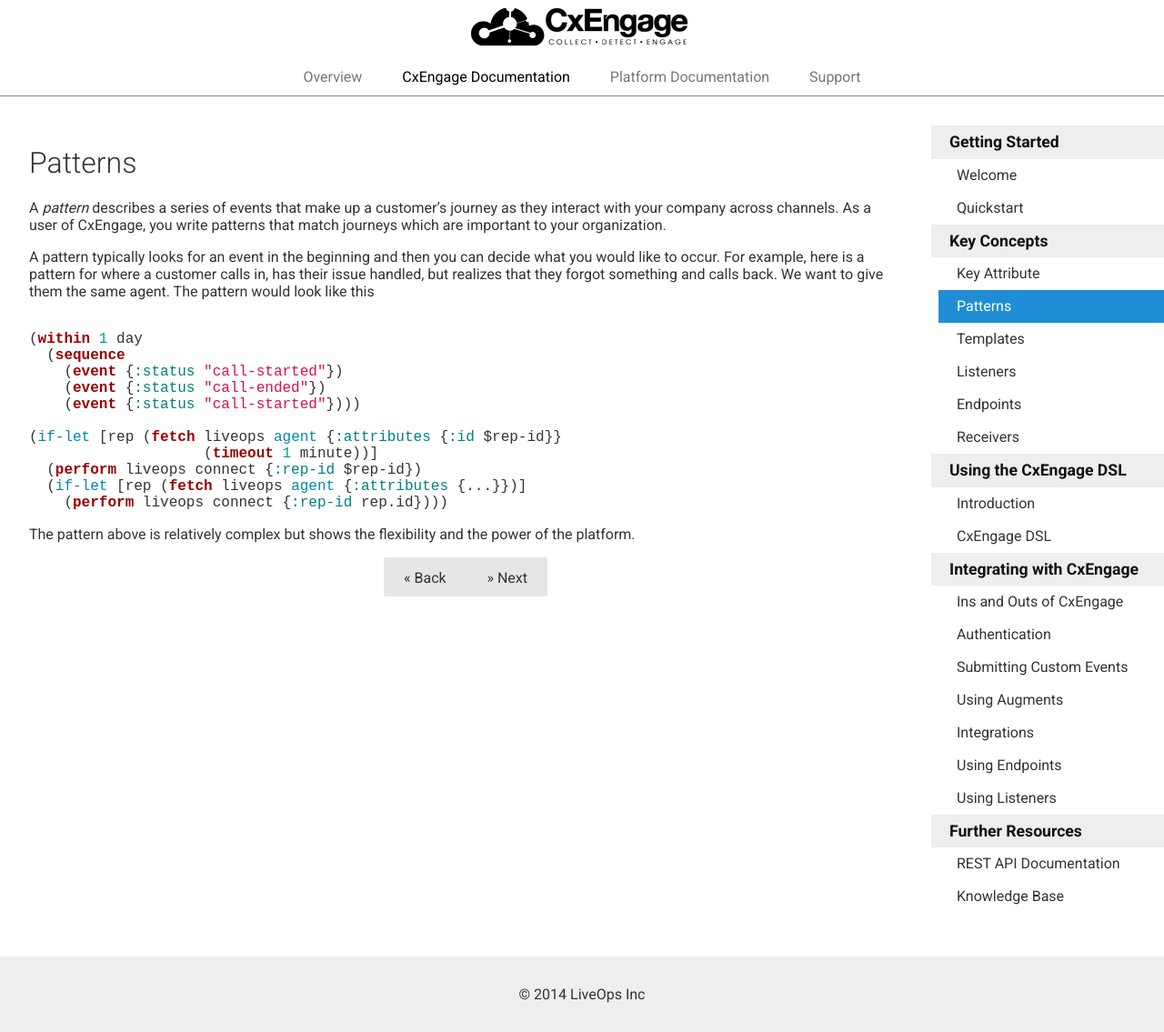
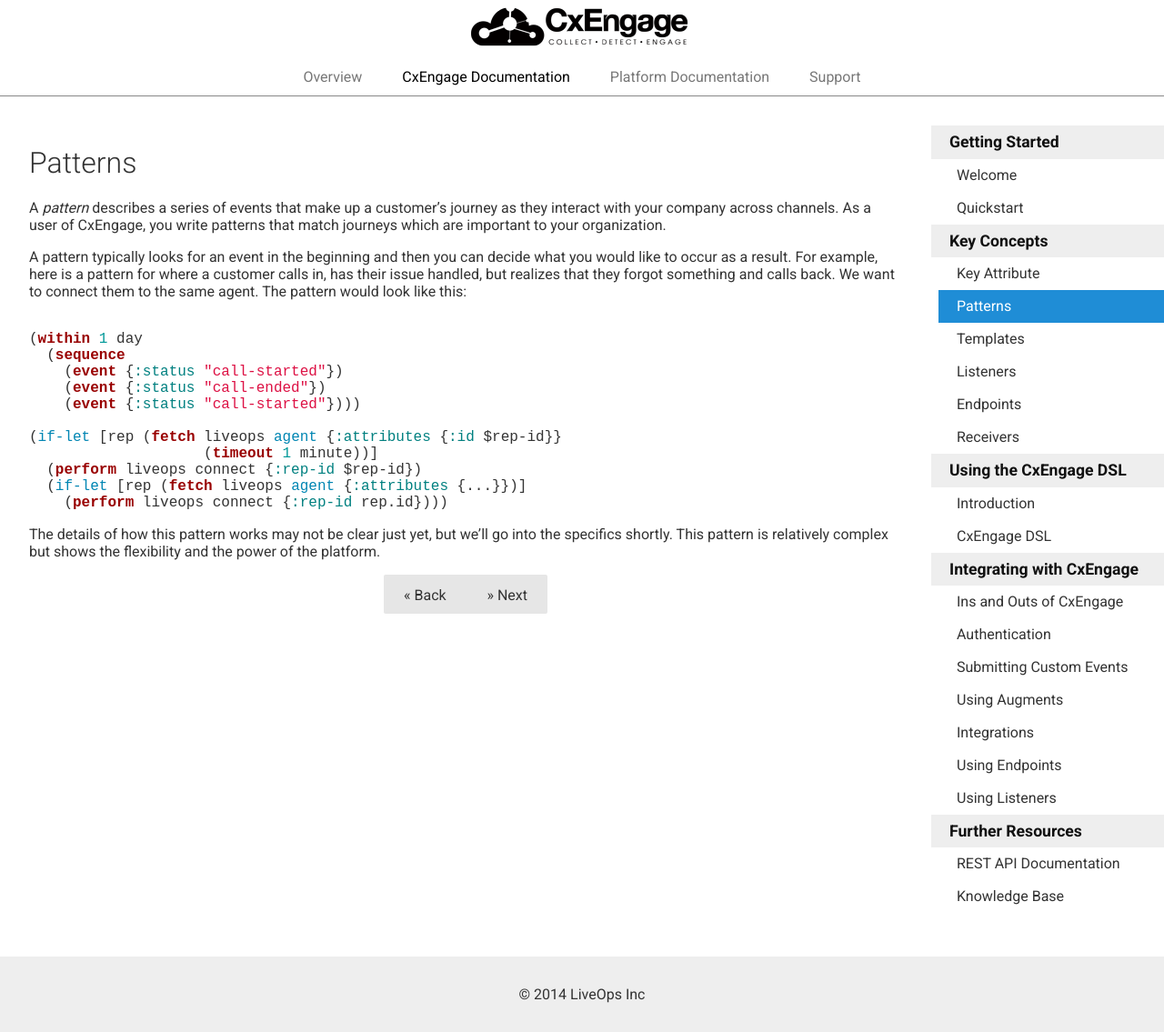
Before and after one commit to ianbishop/userevents.github.io, a Jekyll site: the page built from 4.2/docs/patterns.md, in a window 1280 px wide. Shown: the whole page at 91% size. Built offline with Jekyll 4.4.1, drawn with Linux system fonts in a browser that asks for light colours; Markdown is read by kramdown in place of the engine named in the settings.

Commit message:
Changed some wording

```diff
--- a/4.2/docs/patterns.md
+++ b/4.2/docs/patterns.md
@@ -12,8 +12,7 @@
 they interact with your company across channels. As a user of CxEngage, you
 write patterns that match journeys which are important to your organization.
 
-A pattern typically looks for an event in the beginning and then you can decide what you would like to occur. For example,
-here is a pattern for where a customer calls in, has their issue handled, but realizes that they forgot something and calls back. We want to give them the same agent. The pattern would look like this
+A pattern typically looks for an event in the beginning and then you can decide what you would like to occur as a result. For example, here is a pattern for where a customer calls in, has their issue handled, but realizes that they forgot something and calls back. We want to connect them to the same agent. The pattern would look like this:
 
 {% highlight clojure %}
 (within 1 day
@@ -29,4 +28,4 @@
     (perform liveops connect {:rep-id rep.id})))
 {% endhighlight %}
 
-The pattern above is relatively complex but shows the flexibility and the power of the platform.
+The details of how this pattern works may not be clear just yet, but we'll go into the specifics shortly. This pattern is relatively complex but shows the flexibility and the power of the platform.
```
